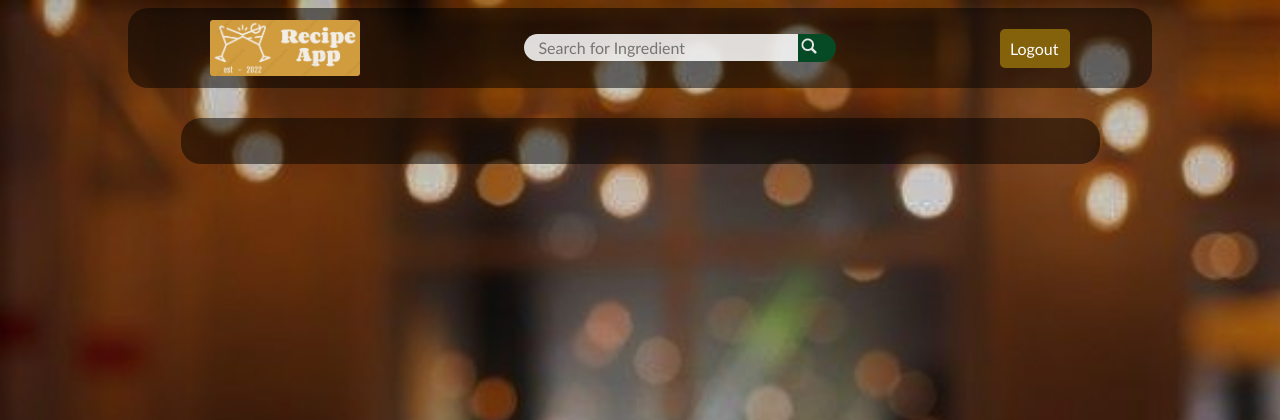
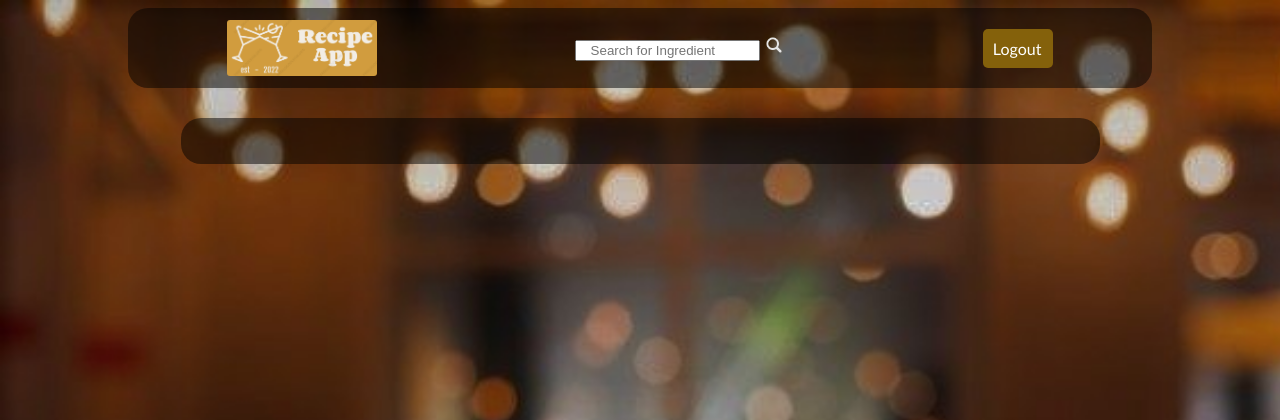
Before and after one commit to Nathan-Mez/Recipe-App, a Django app: page /list/ in a window 1280 px wide. Shown: the top 420 px of the page. Run offline with Django 4.2, Linux system fonts and the light colour scheme; the visitor is signed in with stand-in values (Sample User, id 1); data that the repository does not hold is empty.

Commit message:
Update styles.css

```diff
--- a/recipes/static/recipes/css/styles.css
+++ b/recipes/static/recipes/css/styles.css
@@ -16,29 +16,24 @@
     align-items: center;
 }
 
-.search_box{
-    display: flex;
+.form_search_input, .form_search{
+    background-color: beige;
+    height: 14px;
+    border: none;
+    border-radius: 5px;
+    font-family: 'Gill Sans', 'Gill Sans MT', Calibri, 'Trebuchet MS', sans-serif;
+    width: 200px;
+    padding: 10px;
 }
-#search{
-    width: 270px;
-    height: 25px;
+.search_results{
+    background-color: rgb(232, 211, 187);
+    border-radius: 7px;
     font-family: 'Gill Sans', 'Gill Sans MT', Calibri, 'Trebuchet MS', sans-serif;
-    background-color: rgba(255, 255, 255, 0.85);
-    font-size: 16px;
-    border-top-left-radius: 20px;
-    border-bottom-left-radius: 20px;
-    border: 0px;
-}
-#search_logo{
-    width: 35px;
-    height: 25px;
-    padding: 1.3px;
-    background-color: rgb(6, 74, 37);
-    border-bottom-right-radius: 20px;
-    border-top-right-radius: 20px;
-    font-family: 'Gill Sans', 'Gill Sans MT', Calibri, 'Trebuchet MS', sans-serif;
-    text-decoration: none;
-    color: white;
+    font-size: 10px;
+    width: 200px;
+    padding: 20px;
+    position: fixed;
+    margin: 0 auto;
 }
 
 #logo{
```
